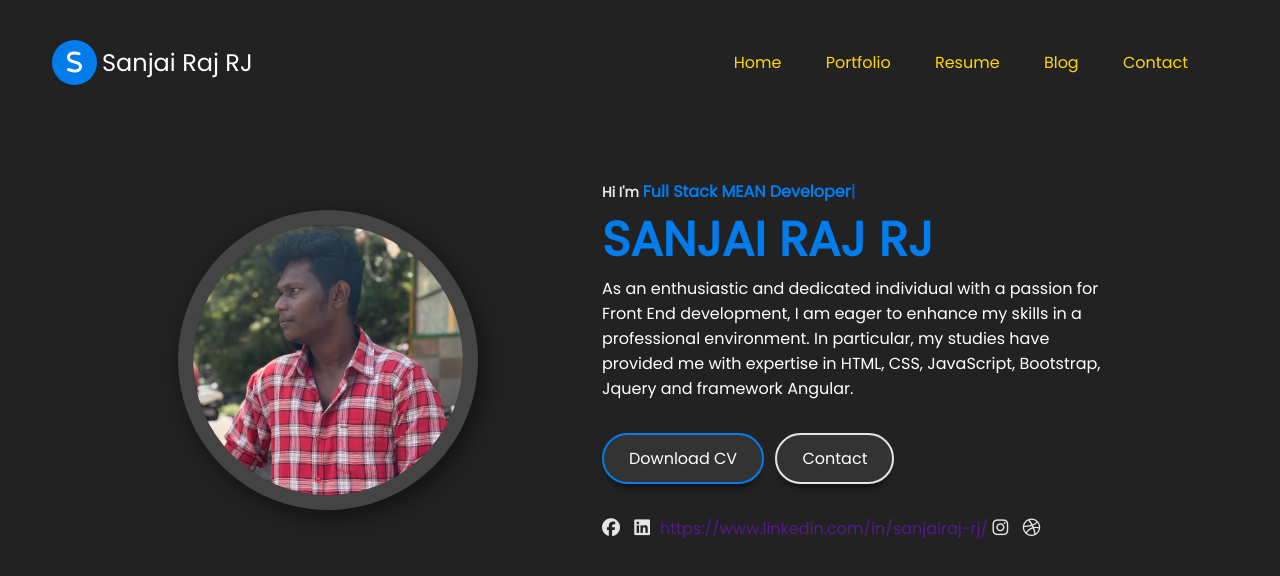
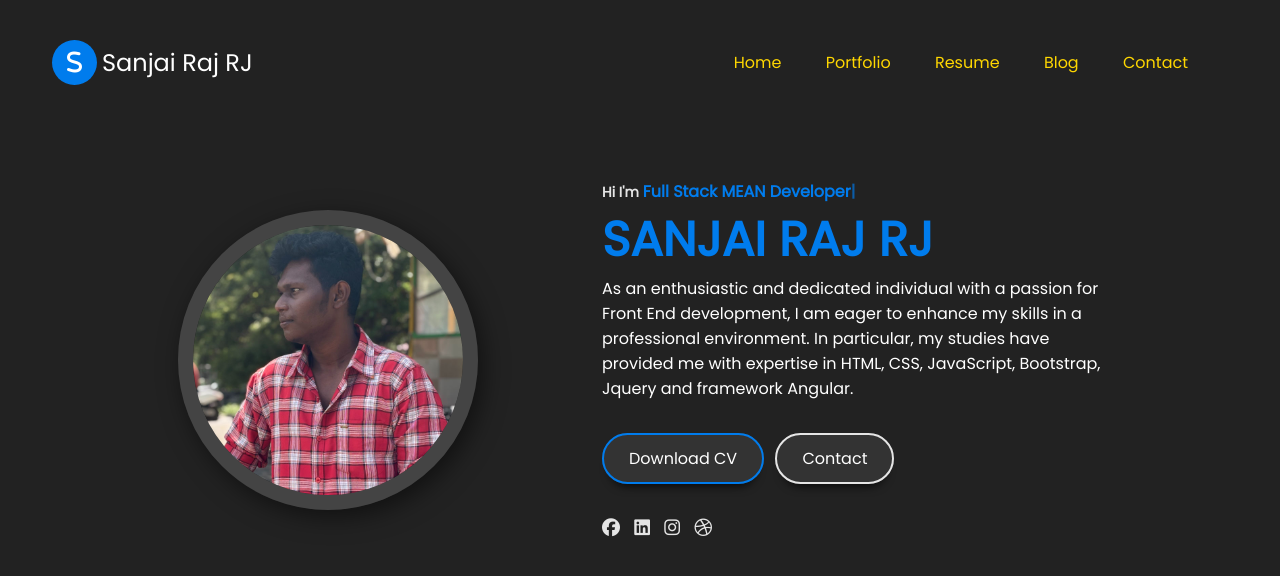
Before and after one commit to Sanjairajcuts/My-Portfolio, a plain HTML site: page index.html in a window 1280 px wide. Drawn offline with nearby package versions, Linux system fonts and the light colour scheme.

Commit message:
Update index.html

```diff
--- a/index.html
+++ b/index.html
@@ -54,7 +54,7 @@
 
                     <div class="social">
                         <a href=""><i class="fa-brands fa-facebook"></i></a>
-                        <a href=""><i class="fa-brands fa-linkedin"></i>https://www.linkedin.com/in/sanjairaj-rj/</a>
+                        <a href="https://www.linkedin.com/in/sanjairaj-rj/"><i class="fa-brands fa-linkedin"></i></a>
                         <a href=""><i class="fa-brands fa-instagram"></i></a>
                         <a href=""><i class="fa-brands fa-dribbble"></i></a>
                         <a href=""><i class="fa-brands fa-pintrest"></i></a>
```
